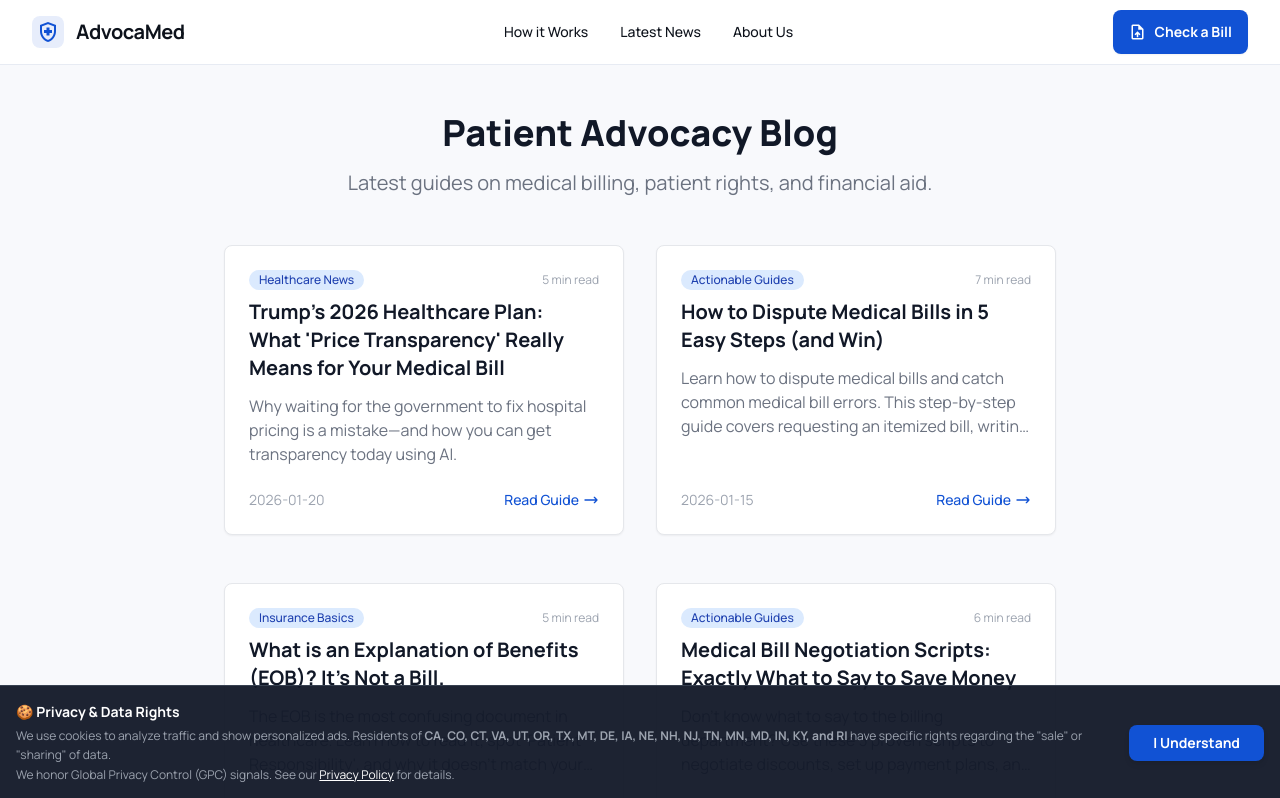
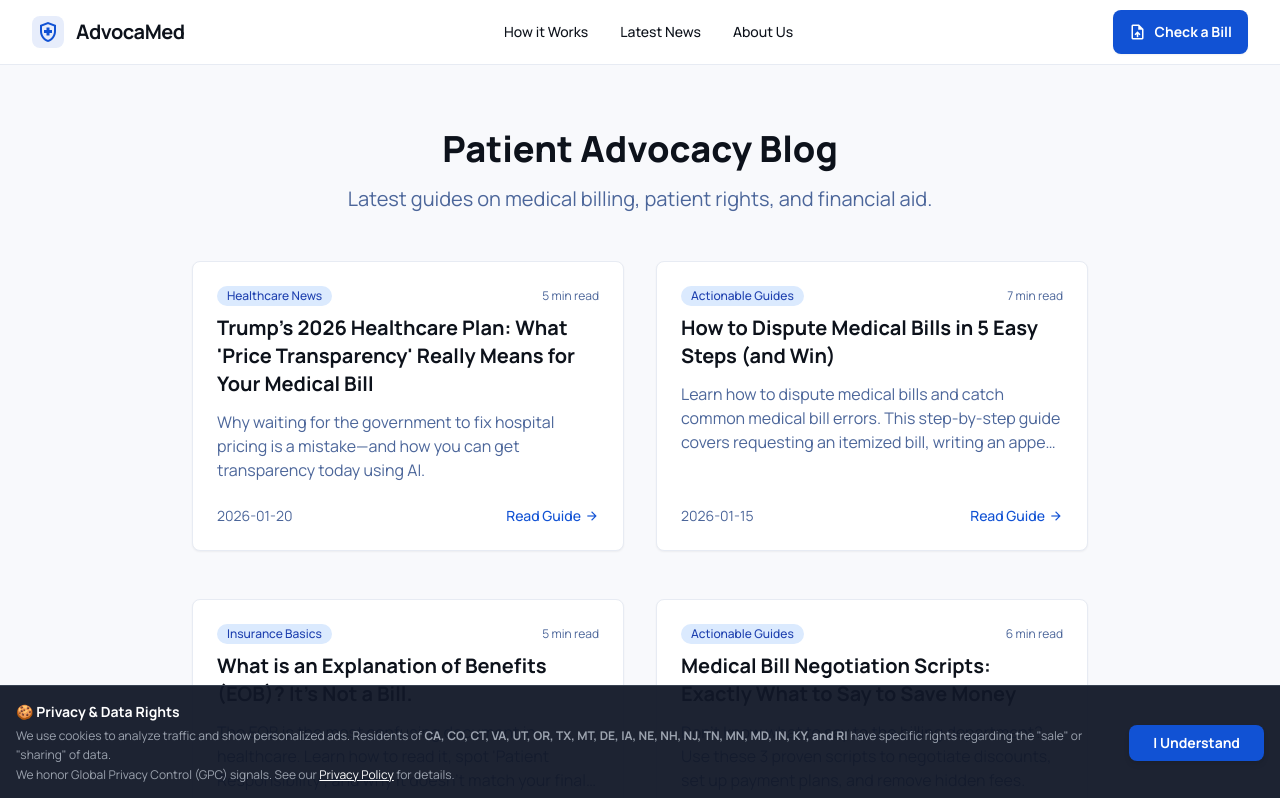
Before and after one commit to gkswjdgb/advocamed-ai, a React (Vite) app in the folder advocamed.ai/: page /blog in a window 1280 px wide. Shown: the top 798 px of the page. Built offline with nearby package versions, Linux system fonts and the light colour scheme.

Commit message:
Update BlogList.tsx

```diff
--- a/advocamed.ai/pages/BlogList.tsx
+++ b/advocamed.ai/pages/BlogList.tsx
@@ -1,4 +1,3 @@
-
 import React from 'react';
 import { Link } from 'react-router-dom';
 import { blogPosts } from '../data/blogPosts';
@@ -12,39 +11,40 @@ const BlogList: React.FC = () => {
         description="Expert advice on lowering medical bills, understanding CPT codes, and applying for hospital financial assistance."
         canonical="/blog"
       />
-      <div className="max-w-4xl mx-auto px-4 sm:px-6 lg:px-8 py-12">
-        <div className="text-center mb-12">
-          <h1 className="text-3xl font-extrabold text-gray-900 sm:text-4xl">Patient Advocacy Blog</h1>
-          <p className="mt-3 max-w-2xl mx-auto text-xl text-gray-500 sm:mt-4">
+      <div className="bg-background-light dark:bg-background-dark min-h-screen py-16 px-4 sm:px-6 lg:px-8">
+        <div className="max-w-4xl mx-auto">
+          <div className="text-center mb-12 animate-fade-in-up">
+            <h1 className="text-3xl font-extrabold text-text-main-light dark:text-text-main-dark sm:text-4xl">Patient Advocacy Blog</h1>
+            <p className="mt-3 max-w-2xl mx-auto text-xl text-text-secondary-light dark:text-text-secondary-dark sm:mt-4">
               Latest guides on medical billing, patient rights, and financial aid.
             </p>
           </div>
           <div className="grid gap-8 lg:grid-cols-2 lg:gap-x-8 lg:gap-y-12">
             {blogPosts.map((post) => (
-            <Link key={post.id} to={`/blog/${post.id}`} className="group block h-full">
-              <div className="bg-white rounded-lg shadow-sm border border-gray-200 overflow-hidden hover:shadow-md transition-shadow h-full flex flex-col">
+              <Link key={post.id} to={`/blog/${post.id}`} className="group block h-full animate-fade-in-up">
+                <div className="bg-white dark:bg-surface-dark rounded-lg shadow-sm border border-border-light dark:border-border-dark overflow-hidden hover:shadow-md transition-shadow h-full flex flex-col hover:border-primary/50">
                   <div className="p-6 flex-grow">
                     <div className="flex items-center justify-between mb-2">
-                      <span className="inline-flex items-center px-2.5 py-0.5 rounded-full text-xs font-medium bg-blue-100 text-blue-800">
+                        <span className="inline-flex items-center px-2.5 py-0.5 rounded-full text-xs font-medium bg-blue-100 dark:bg-blue-900/30 text-blue-800 dark:text-blue-300">
                           {post.category}
                         </span>
-                      <span className="text-xs text-gray-400">{post.readingTime}</span>
+                        <span className="text-xs text-text-secondary-light dark:text-text-secondary-dark">{post.readingTime}</span>
                     </div>
-                  <h3 className="text-xl font-bold text-gray-900 group-hover:text-primary transition-colors">
+                    <h3 className="text-xl font-bold text-text-main-light dark:text-text-main-dark group-hover:text-primary transition-colors">
                       {post.title}
                     </h3>
-                  <p className="mt-3 text-base text-gray-500 line-clamp-3">
+                    <p className="mt-3 text-base text-text-secondary-light dark:text-text-secondary-dark line-clamp-3">
                       {post.excerpt}
                     </p>
                   </div>
                   <div className="px-6 pb-6 mt-auto">
                     <div className="flex items-center justify-between">
-                      <div className="text-sm text-gray-400">
+                        <div className="text-sm text-text-secondary-light dark:text-text-secondary-dark">
                             {post.date}
                         </div>
                         <span className="text-primary font-medium text-sm flex items-center group-hover:underline">
                             Read Guide
-                          <svg className="w-4 h-4 ml-1" fill="none" stroke="currentColor" viewBox="0 0 24 24"><path strokeLinecap="round" strokeLinejoin="round" strokeWidth="2" d="M17 8l4 4m0 0l-4 4m4-4H3"></path></svg>
+                            <span className="material-symbols-outlined text-sm ml-1">arrow_forward</span>
                         </span>
                     </div>
                   </div>
@@ -53,6 +53,7 @@ const BlogList: React.FC = () => {
             ))}
           </div>
         </div>
+      </div>
     </>
   );
 };
```
Lines whose indentation alone changed are shown as unchanged.
